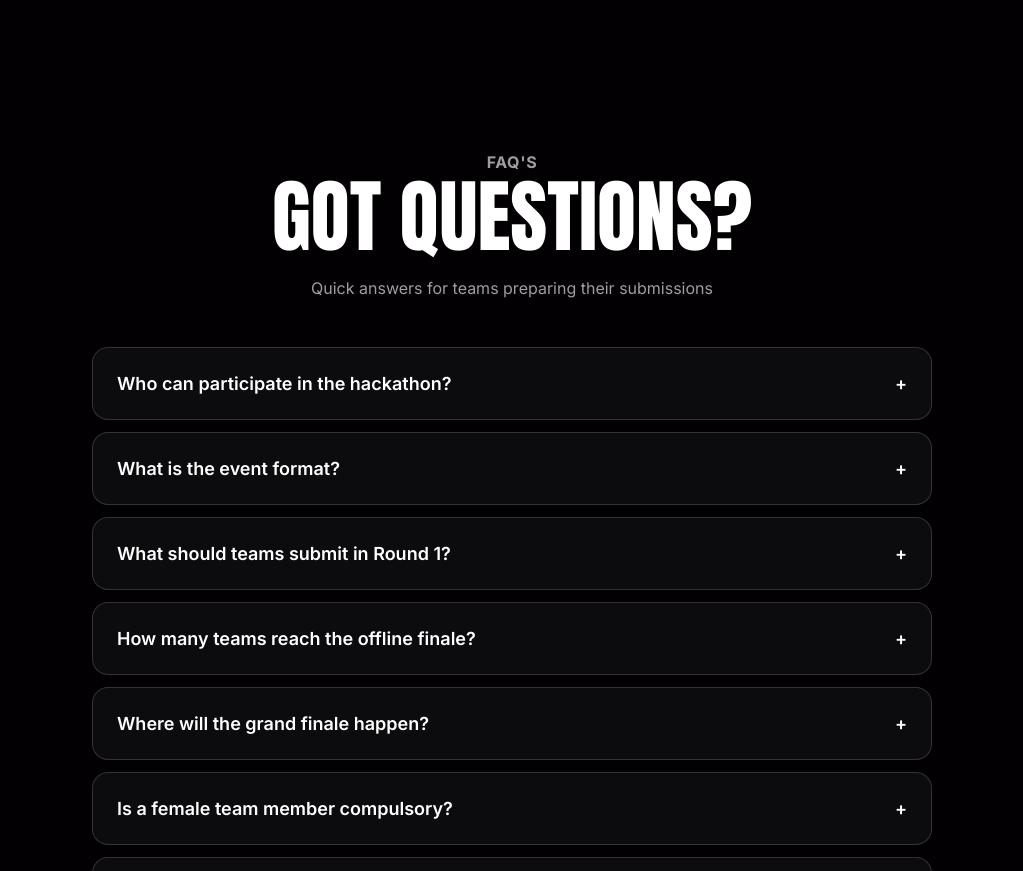
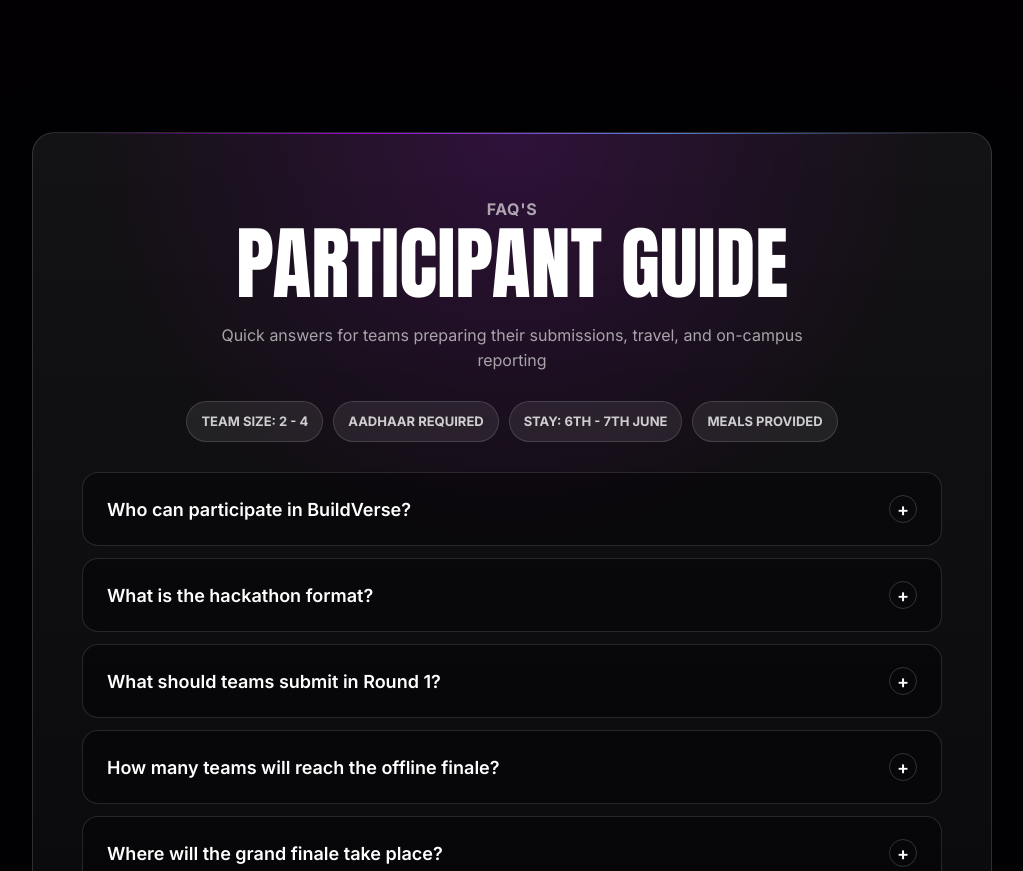
Before and after one commit to SAMAKSH-MANDIL/BuildVerse, a Next.js app: page / in a window 1280 px wide. Shown: the part 9780-10651 px from the top of the page, without its empty margins (128-1151 px from the left). Built offline with nearby package versions, Linux system fonts and the light colour scheme.

Commit message:
FAQ's updated

```diff
--- a/app/globals.css
+++ b/app/globals.css
@@ -1491,23 +1491,90 @@
   min-height: 360px;
 }
 
+.participant-faq-frame {
+  background:
+    linear-gradient(180deg, rgba(255, 255, 255, 0.07), rgba(255, 255, 255, 0.025)),
+    radial-gradient(circle at 50% 0%, rgba(192, 0, 255, 0.16), transparent 34%);
+  border: 1px solid rgba(255, 255, 255, 0.14);
+  border-radius: 22px;
+  box-shadow: 0 28px 80px rgba(0, 0, 0, 0.28);
+  margin: 0 auto;
+  max-width: 960px;
+  padding: clamp(26px, 5vw, 46px);
+  position: relative;
+}
+
+.participant-faq-frame::before {
+  background: linear-gradient(90deg, transparent, #c000ff, #5c9aff, transparent);
+  content: "";
+  height: 1px;
+  left: 34px;
+  opacity: 0.8;
+  position: absolute;
+  right: 34px;
+  top: 0;
+}
+
+.participant-faq-frame .section-heading {
+  margin-bottom: 28px;
+}
+
+.participant-faq-chips {
+  display: flex;
+  flex-wrap: wrap;
+  gap: 10px;
+  justify-content: center;
+  margin: 0 auto 30px;
+}
+
+.participant-faq-chips span {
+  background: rgba(255, 255, 255, 0.08);
+  border: 1px solid rgba(255, 255, 255, 0.14);
+  border-radius: 999px;
+  color: rgba(255, 255, 255, 0.78);
+  font-size: 13px;
+  font-weight: 700;
+  padding: 10px 14px;
+  text-transform: uppercase;
+}
+
 .faq-list {
   display: flex;
   flex-direction: column;
   gap: 12px;
   margin: 0 auto;
-  max-width: 840px;
+  max-width: 860px;
 }
 
 .faq-list details {
+  background: rgba(2, 0, 3, 0.42);
+  border-color: rgba(255, 255, 255, 0.13);
   padding: 22px 24px;
+  transition: background 180ms ease, border-color 180ms ease;
+}
+
+.faq-list details[open] {
+  background: rgba(255, 255, 255, 0.07);
+  border-color: rgba(192, 0, 255, 0.48);
+}
+
+.faq-list p {
+  background: rgba(0, 0, 0, 0.22);
+  border-left: 3px solid #c000ff;
+  border-radius: 0 12px 12px 0;
+  margin: 18px 0 0;
+  padding: 14px 16px;
 }
 
 .faq-list summary {
+  align-items: center;
   cursor: pointer;
+  display: flex;
   font-size: 18px;
   font-weight: 600;
+  justify-content: space-between;
   list-style: none;
+  gap: 16px;
 }
 
 .faq-list summary::-webkit-details-marker {
@@ -1515,8 +1582,15 @@
 }
 
 .faq-list summary::after {
+  align-items: center;
+  border: 1px solid rgba(255, 255, 255, 0.18);
+  border-radius: 50%;
   content: "+";
-  float: right;
+  display: inline-flex;
+  flex: 0 0 auto;
+  height: 28px;
+  justify-content: center;
+  width: 28px;
 }
 
 .faq-list details[open] summary::after {
--- a/app/page.tsx
+++ b/app/page.tsx
@@ -197,15 +197,15 @@
 ];
 
 const faqs = [
-  ["Who can participate in the hackathon?", "Students, developers, designers, and builder teams from across India can participate through the online selection process."],
-  ["What is the event format?", "The hackathon has an online submission round followed by a 30-hour offline grand finale for shortlisted teams."],
-  ["What should teams submit in Round 1?", "Teams should submit a problem statement, pitch deck, proposed solution, prototype or MVP if available, technical architecture, and team details."],
-  ["How many teams reach the offline finale?", "The final shortlisted pool is planned for the Top 20 teams."],
-  ["Where will the grand finale happen?", "The 30-hour offline grand finale will take place at LNCT Campus, Bhopal."],
-  ["Is a female team member compulsory?", "No, having a female member in the team is not compulsory."],
-  ["Is Aadhaar card required for registration?", "Yes, Aadhaar card is compulsory for registration. Participants must bring it with them."],
-  ["Is solo participation allowed?", "No, solo participation is not allowed. Teams must have 2 - 4 members."],
-  ["Will participants get a place to stay?", "Yes, participant stay will be arranged for the hackathon duration, from 6th to 7th June."],
+  ["Who can participate in BuildVerse?", "Students, developers, designers, and builder teams from across India can apply through the online selection process."],
+  ["What is the hackathon format?", "BuildVerse starts with an online submission round, followed by a 30-hour offline grand finale for shortlisted teams."],
+  ["What should teams submit in Round 1?", "Teams should submit their problem statement, pitch deck, proposed solution, prototype or MVP if available, technical architecture, and team details."],
+  ["How many teams will reach the offline finale?", "The offline finale is planned for the Top 20 shortlisted teams."],
+  ["Where will the grand finale take place?", "The 30-hour offline grand finale will take place at LNCT Campus, Bhopal."],
+  ["Is a female team member compulsory?", "No. Having a female member in the team is not compulsory."],
+  ["What documents are required for registration?", "Aadhaar card is required for registration. Participants must carry their Aadhaar card when reporting at the venue."],
+  ["Is solo participation allowed?", "No. Solo participation is not allowed. Each team must have 2 - 4 members."],
+  ["Will participants get a place to stay?", "Yes. Participant stay will be arranged for the hackathon duration, from 6th to 7th June."],
 ];
 
 const partners = [
@@ -611,10 +611,17 @@
       </section>
 
       <section className="faq-section">
+        <div className="participant-faq-frame">
           <div className="section-heading">
             <Kicker>{"FAQ's"}</Kicker>
-          <h2>GOT QUESTIONS?</h2>
-          <p>Quick answers for teams preparing their submissions</p>
+            <h2>Participant Guide</h2>
+            <p>Quick answers for teams preparing their submissions, travel, and on-campus reporting</p>
+          </div>
+          <div className="participant-faq-chips" aria-label="Participant essentials">
+            <span>Team size: 2 - 4</span>
+            <span>Aadhaar required</span>
+            <span>Stay: 6th - 7th June</span>
+            <span>Meals provided</span>
           </div>
           <div className="faq-list">
             {faqs.map(([question, answer], index) => (
@@ -629,6 +636,7 @@
                 <p>{answer}</p>
               </motion.details>
             ))}
+          </div>
         </div>
       </section>
 
```
Lines whose indentation alone changed are shown as unchanged.
